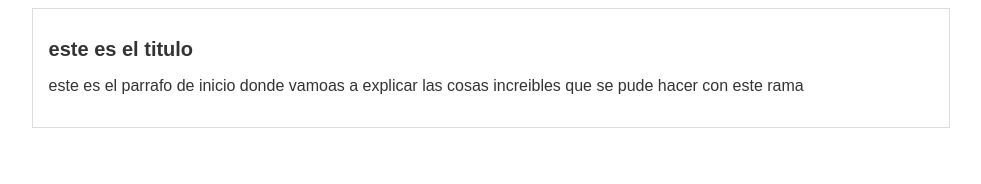
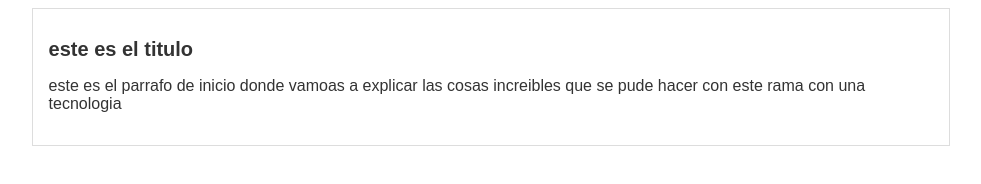
Before and after one commit to cesargomez16/prueba, a plain HTML site: page index.html in a window 1280 px wide. Shown: the whole page, without its empty margins (149-1130 px from the left). Drawn offline with Linux system fonts and the light colour scheme.

Commit message:
version1

```diff
--- a/index.html
+++ b/index.html
@@ -11,7 +11,7 @@
     <div class="container">
         <div id="post">
             <h1>este es el titulo</h1>
-            <p>este es el parrafo de inicio donde vamoas a explicar las cosas increibles que se pude hacer con este rama</p>
+            <p>este es el parrafo de inicio donde vamoas a explicar las cosas increibles que se pude hacer con este rama con una tecnologia</p>
         </div>
     </div>
  </body>
```
